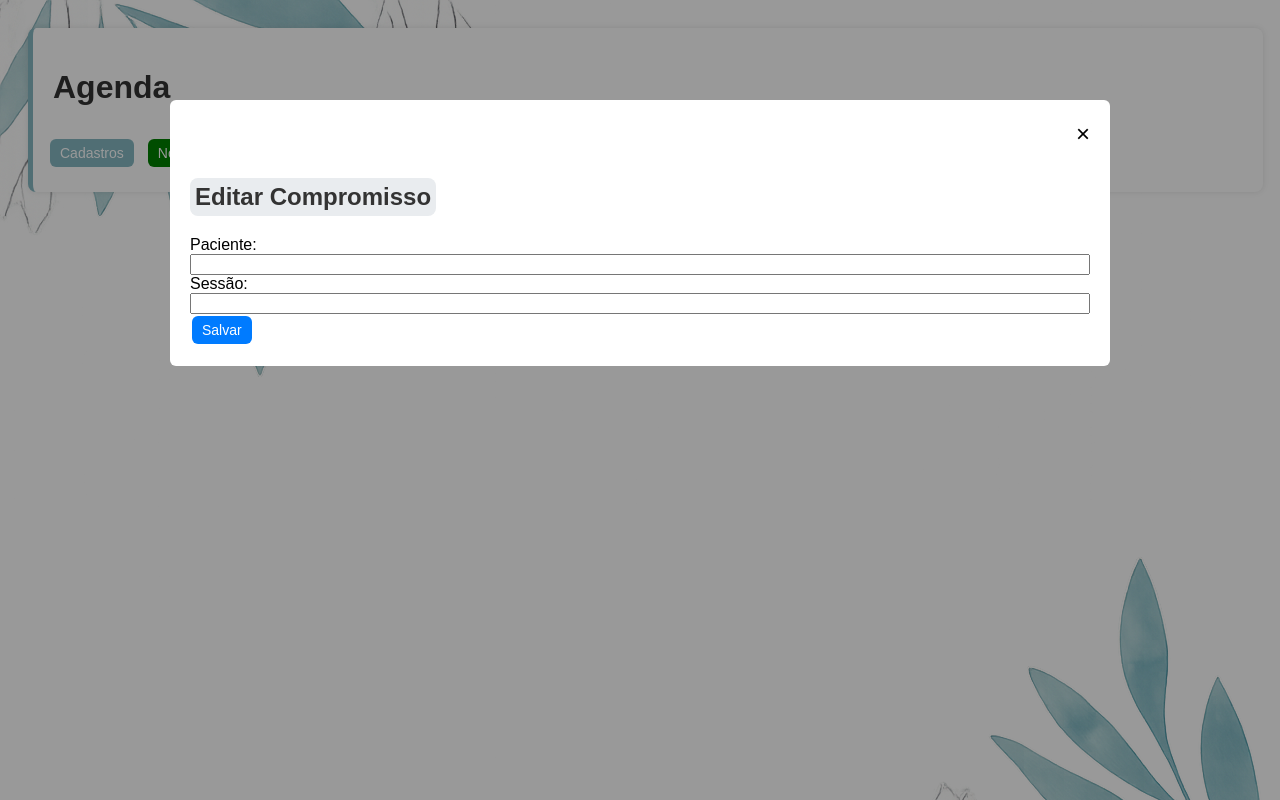
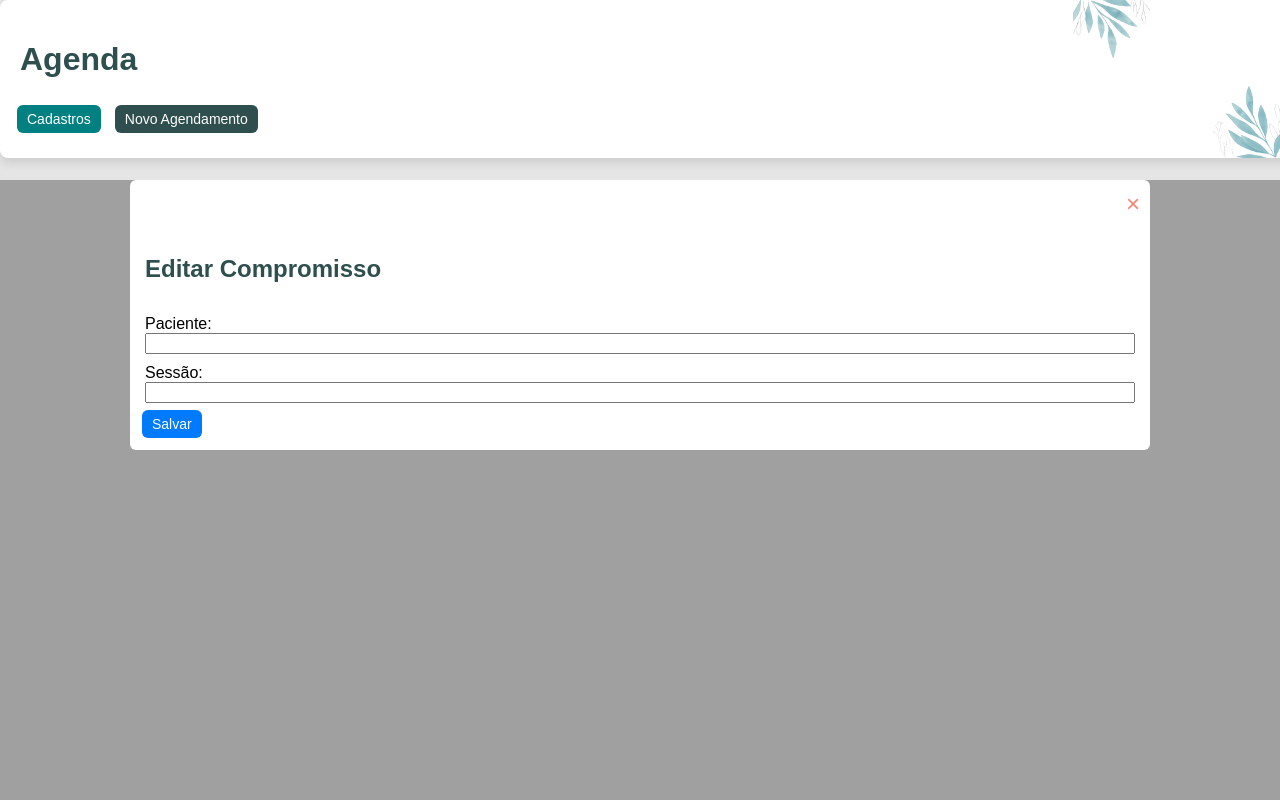
Before and after one commit to lucaspacelli/entrelinhas, a plain HTML site: page index.html in a window 1280 px wide. Both pictures are taken after a click on the button "Novo Agendamento". Drawn offline with Linux system fonts and the light colour scheme; no server answers.

Commit message:
Update style.css

```diff
--- a/style.css
+++ b/style.css
@@ -1,14 +1,22 @@
 body {
   font-family: Arial, sans-serif;
   padding: 20px;
-  background-image: url(cover.png);
+  padding-top: 160px;
   overflow-x: hidden;
+}
+
+body::before {
+  content: "";
+  position: fixed;
+  top: 0; left: 0; right: 0; bottom: 0;
+  background-color: rgba(0,0,0,0.1);
+  z-index: -1;
 }
 
 h1 {
   margin-bottom: 10px;
   padding: 5px;
-  color: #333;
+  color: darkslategrey;
   border-radius: 8px;
   width: fit-content;
 }
@@ -16,9 +24,8 @@ h1 {
 h2 {
   margin-bottom: 10px;
   padding: 5px;
-  color: #333;
+  color: darkslategrey;
   border-radius: 8px;
-  background-color: #E9ECEF;
   width: fit-content;
 }
 
@@ -39,7 +46,7 @@ button:hover {
 
 #btnNovo {
   margin-bottom: 10px;
-  background-color: green;
+  background-color: darkslategrey;
 }
 
 td button {
@@ -82,29 +89,30 @@ th {
   display: none;
   position: fixed;
   z-index: 999;
-  padding-top: 100px;
+  margin-top: 180px;
   left: 0; top: 0;
   width: 100%; height: 100%;
   overflow: auto;
-  background-color: rgba(0,0,0,0.4);
+  background-color: rgba(0,0,0,0.3);
 }
 
 .modal-content {
   background-color: #fff;
   margin: auto;
-  padding: 20px;
+  padding: 10px;
   border-radius: 6px;
   width: 90%;
-  max-width: 900px;
+  max-width: 1000px;
   height: auto;
   display: flex;
   flex-direction: column;
-  gap: 10px;
+  gap: 12px;
 }
 
 .modal-content label {
   display: flex;
   flex-direction: column;
+  padding: 5px;
 }
 
 .modal-content input,
@@ -121,6 +129,17 @@ th {
 .close {
   align-self: flex-end;
   font-size: 24px;
+  cursor: pointer;
+  color: salmon;
+}
+
+buttonn {
+  background-color: teal;
+  color: white;
+  padding: 8px;
+  margin-top: 5px;
+  margin-left: 5px;
+  border-radius: 5px;
   cursor: pointer;
 }
 
@@ -177,7 +196,7 @@ th {
   padding: 15px;
   border-radius: 8px;
   box-shadow: 0 0 6px rgba(0, 0, 0, 0.1);
-  border-left: 5px solid #86B8C2;
+  border-left: 5px solid teal;
   display: flex;
   flex-direction: column;
   width: 98%;
@@ -186,36 +205,77 @@ th {
 .card h3 {
   margin: 0 0 5px;
   font-size: 18px;
+  color: #333;
 }
 
 .card p {
   margin: 2px 0;
+  color: #333;
 }
 
 .card button {
   align-self: flex-start;
   margin-top: 8px;
-  background-color: #86B8C2;
+  background-color: teal;
 }
 
-/* Header responsivo com botões */
+.card button:hover {
+  align-self: flex-start;
+  margin-top: 8px;
+  background-color: lightseagreen;
+}
+
+button.btn-excluir {
+  align-self: flex-start;
+  margin-top: 8px;
+  margin-left: 2px;
+  background-color: lightcoral;
+  color: white;
+  padding: 5px;
+  border-radius: 5px;
+  cursor: pointer;
+  font-size: small;
+}
+
+button.btn-excluir:hover {
+  background-color: #e04b4b;
+}
+
 .header-card {
-  background-color: #fff;
-  padding: 15px;
+  position: fixed;
+  top: 0;
+  left: 0;
+  right: 0;
+  z-index: 1000;
+  background-image: url(cover.png);
+  background-size: contain;
+  background-position: right;
+  background-repeat: no-repeat;
+  width: 100%;
   border-radius: 8px;
-  box-shadow: 0 0 6px rgba(0,0,0,0.1);
+  border-left: 0px;
+  box-shadow: 0 5px 10px rgba(0,0,0,0.1);
   display: flex;
   flex-wrap: wrap;
   align-items: left;
   justify-content: space-between;
-  gap: 10px;
-  margin-bottom: 20px;
+  gap: 4px;
+}
+
+.header-card button {
+  align-self: flex-start;
+  margin-top: 8px;
+  background-color: teal;
 }
 
 .card.passado {
-  opacity: 0.6;
-  filter: grayscale(0.3);
+  filter: grayscale(0.7);
   border-left: 5px solid #999;
+}
+
+.card.cancelado {
+  filter: grayscale(0.1);
+  border-left: 5px solid #d98c8c;
 }
 
 /* Responsividade */
```
